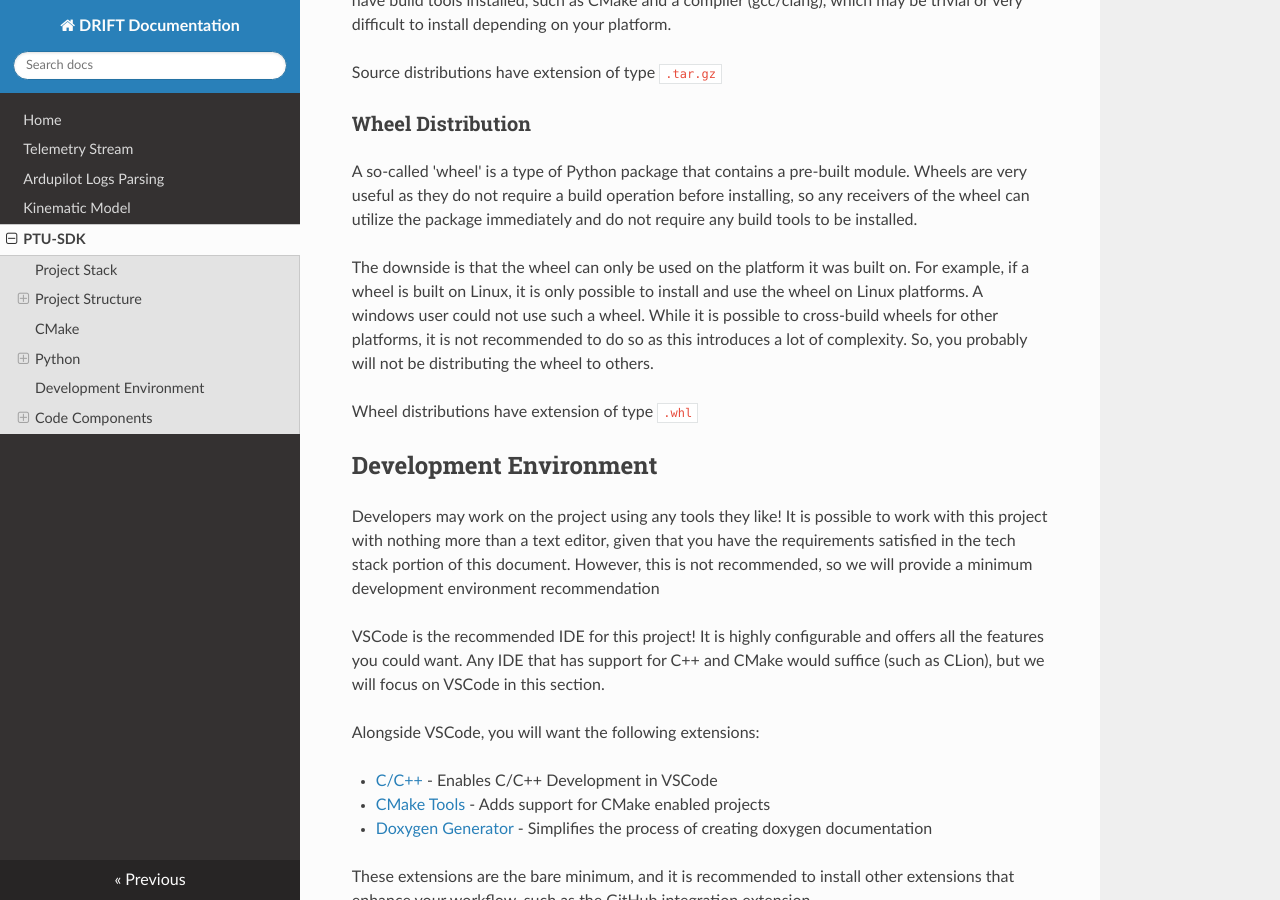
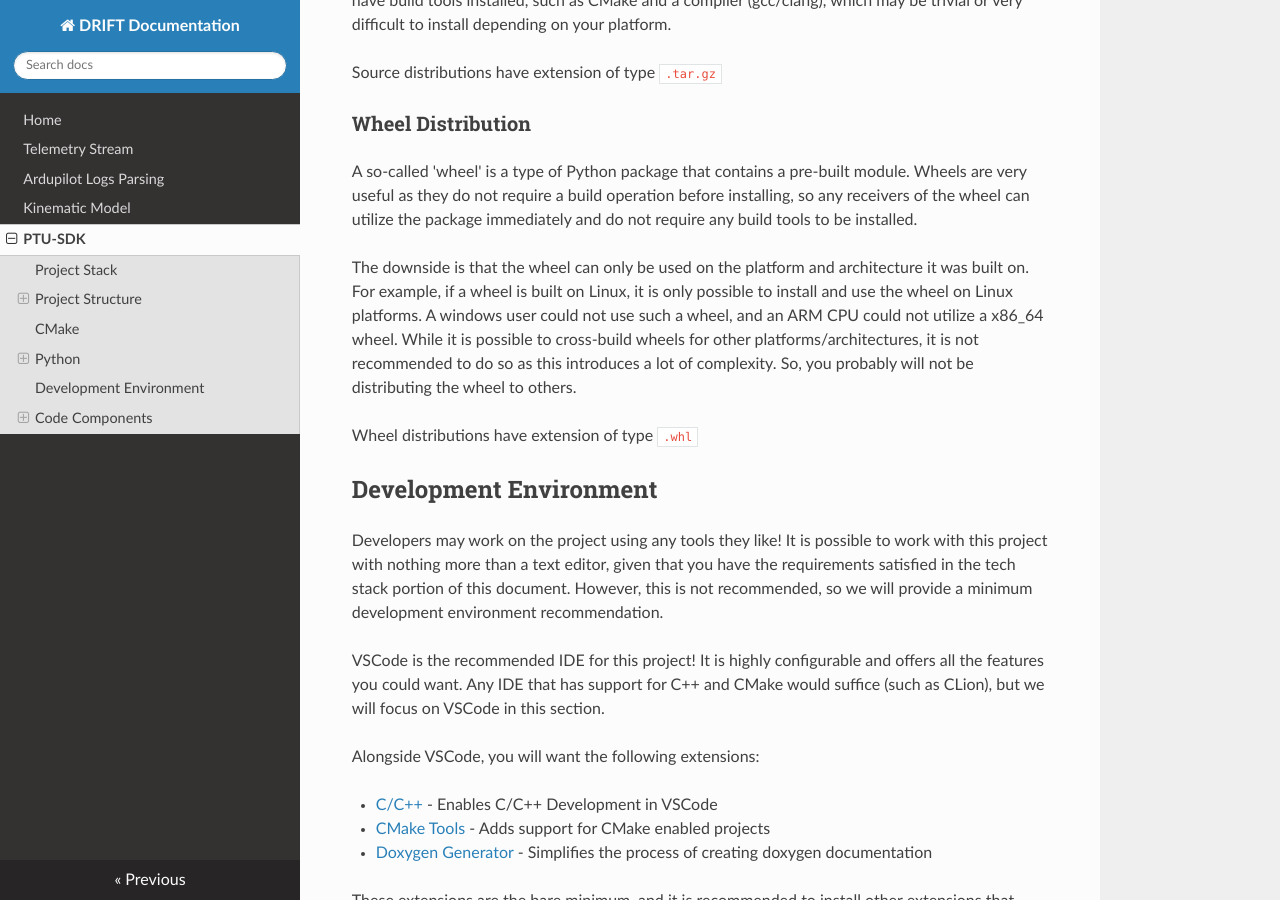
Before and after one commit to team-drift/delphi, an MkDocs documentation site: the page built from docs/PTU-SDK.md, in a window 1280 px wide and 900 px high, scrolled down 4162 px. Built offline with MkDocs 1.6.1, drawn with Linux system fonts in a browser that asks for light colours; nearby versions of some CDN libraries.

Commit message:
Update documentation

```diff
--- a/docs/PTU-SDK.md
+++ b/docs/PTU-SDK.md
@@ -203,11 +203,12 @@ A so-called 'wheel' is a type of Python package that contains a pre-built module
 Wheels are very useful as they do not require a build operation before installing,
 so any receivers of the wheel can utilize the package immediately and do not require any build tools to be installed.
 
-The downside is that the wheel can only be used on the platform it was built on.
+The downside is that the wheel can only be used on the platform and architecture it was built on.
 For example, if a wheel is built on Linux, it is only possible
 to install and use the wheel on Linux platforms.
-A windows user could not use such a wheel.
-While it is possible to cross-build wheels for other platforms,
+A windows user could not use such a wheel,
+and an ARM CPU could not utilize a x86_64 wheel.
+While it is possible to cross-build wheels for other platforms/architectures,
 it is not recommended to do so as this introduces a lot of complexity.
 So, you probably will not be distributing the wheel to others.
 
@@ -218,7 +219,7 @@ Wheel distributions have extension of type `.whl`
 Developers may work on the project using any tools they like!
 It is possible to work with this project with nothing more than a text editor,
 given that you have the requirements satisfied in the tech stack portion of this document.
-However, this is not recommended, so we will provide a minimum development environment recommendation
+However, this is not recommended, so we will provide a minimum development environment recommendation.
 
 VSCode is the recommended IDE for this project!
 It is highly configurable and offers all the features you could want.
```
